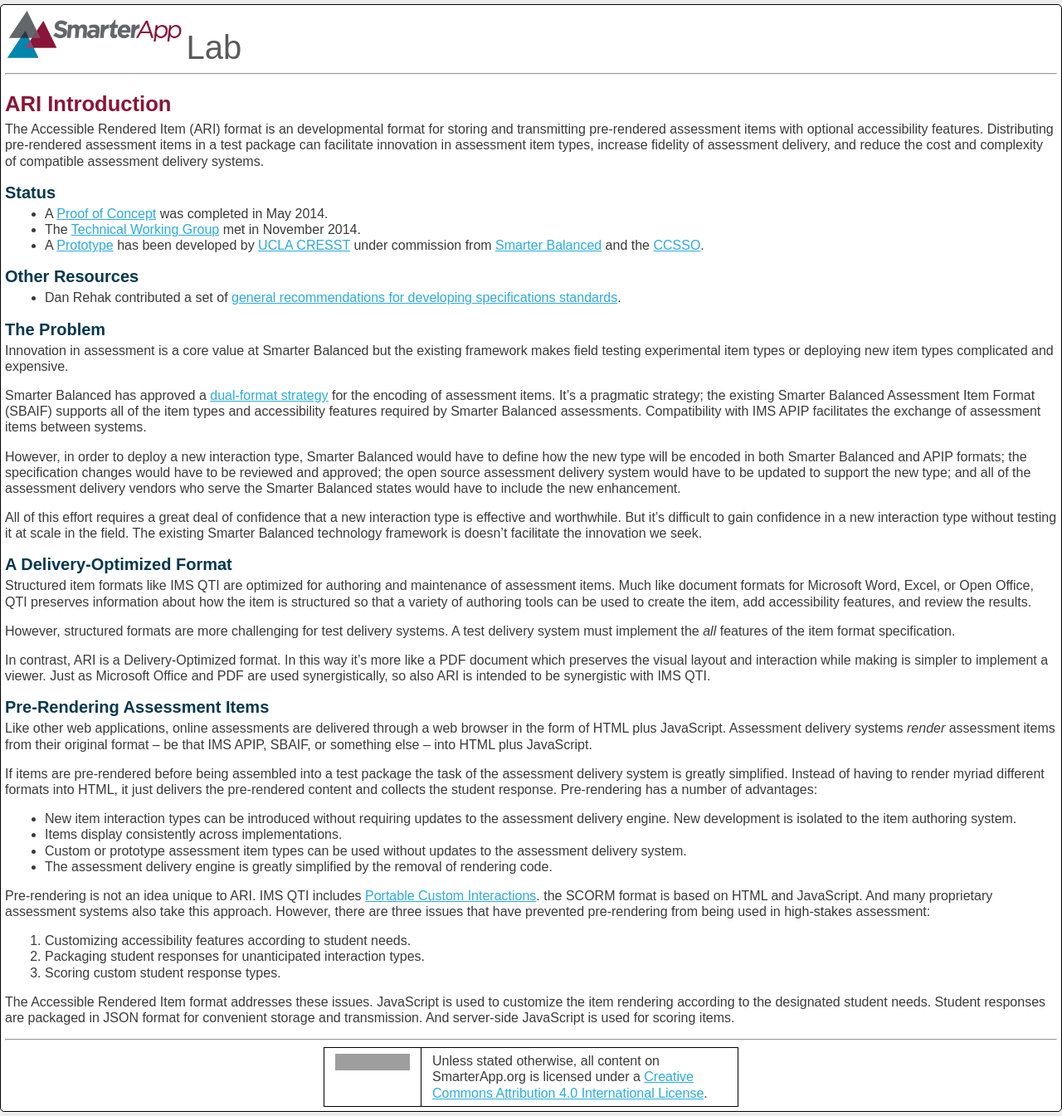
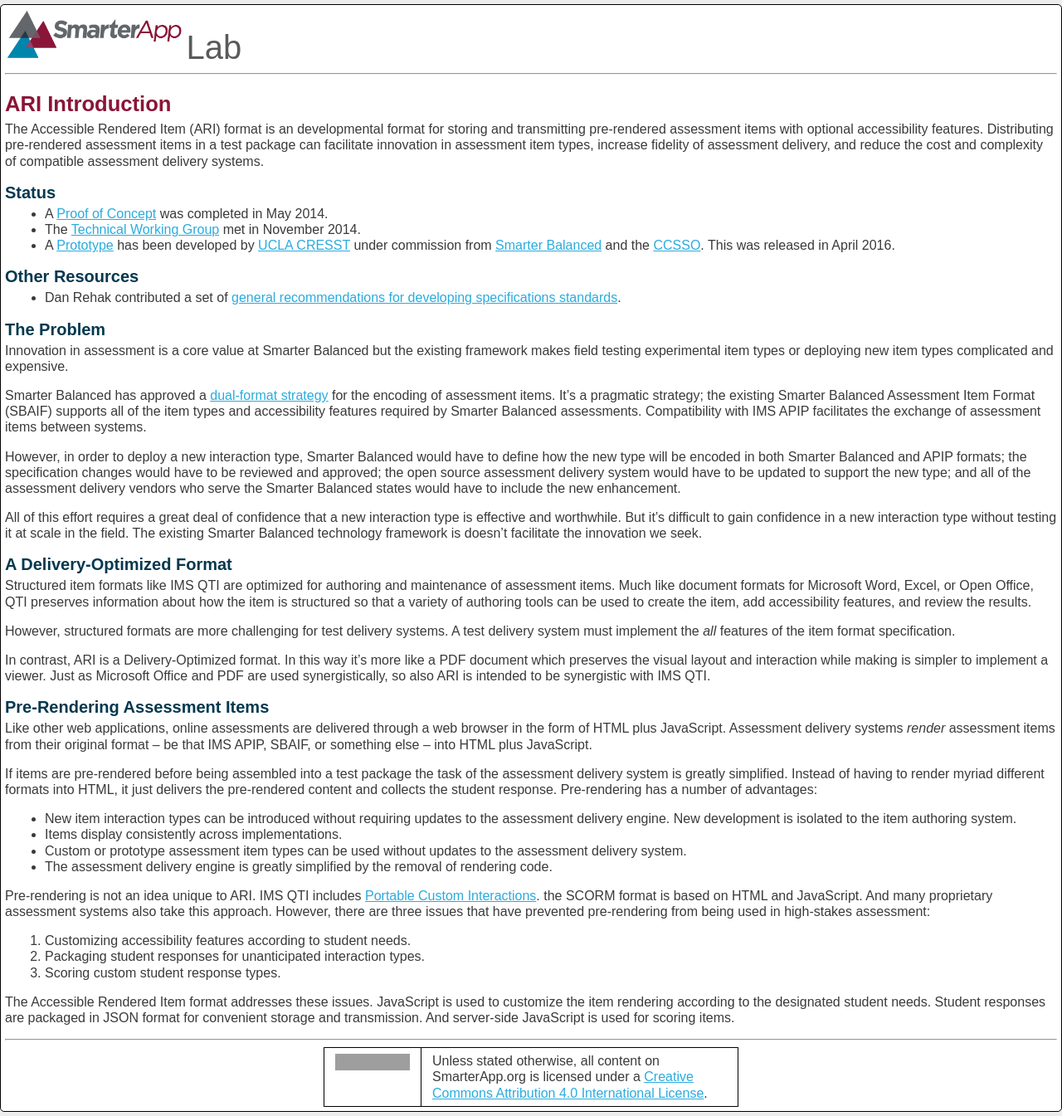
Before and after one commit to SmarterApp/ARI, a Jekyll site: the page built from index.md, in a window 1280 px wide. Shown: the whole page at 83% size. Built offline with Jekyll 4.4.1, drawn with Linux system fonts in a browser that asks for light colours; grey boxes are pictures that could not be loaded.

Commit message:
Added release date

```diff
--- a/index.md
+++ b/index.md
@@ -12,7 +12,7 @@ The Accessible Rendered Item (ARI) format is an developmental format for storing
 
  * A [Proof of Concept](ProofOfConcept) was completed in May 2014.
  * The [Technical Working Group](2014-11-13_ARI_Technical_Working_Group_Report.pdf) met in November 2014.
- * A [Prototype](Prototype) has been developed by [UCLA CRESST](http://www.cse.ucla.edu/) under commission from [Smarter Balanced](http://www.smarterbalanced.org) and the [CCSSO](http://ccsso.org/).
+ * A [Prototype](Prototype) has been developed by [UCLA CRESST](http://www.cse.ucla.edu/) under commission from [Smarter Balanced](http://www.smarterbalanced.org) and the [CCSSO](http://ccsso.org/). This was released in April 2016.
 
 ## Other Resources
  * Dan Rehak contributed a set of [general recommendations for developing specifications standards](DevelopingSpecificationsForTheAccessibleRenderingItemFormat.pdf).
```
